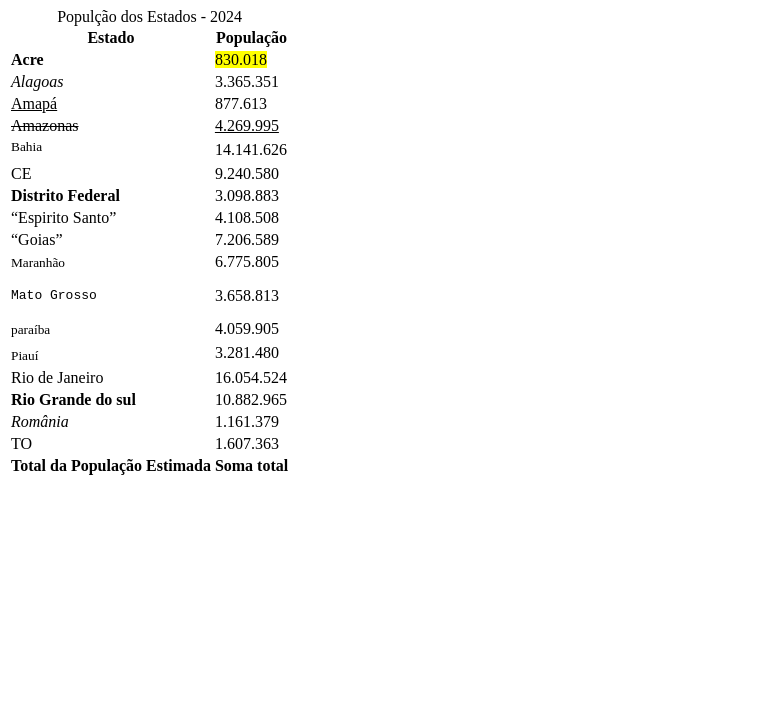
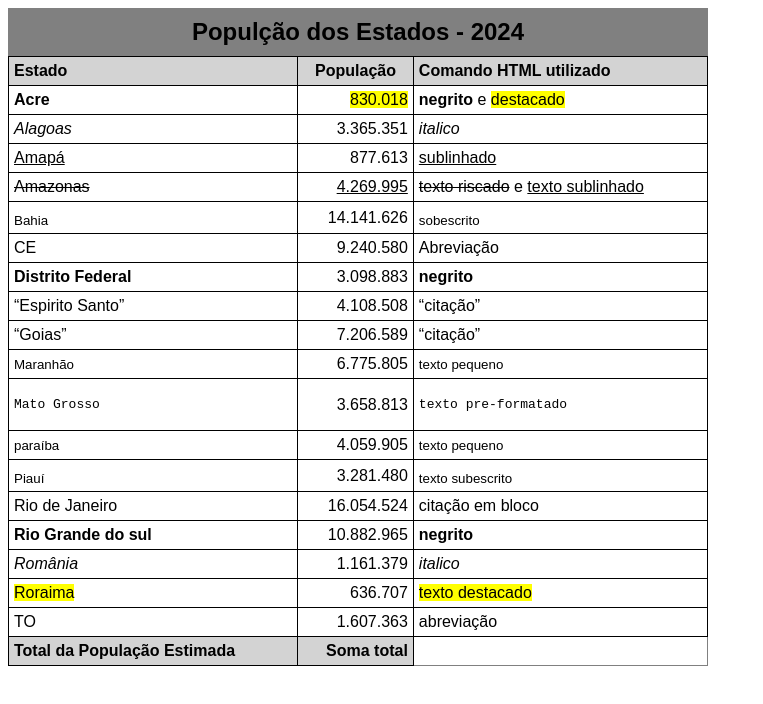
Before and after one commit to Nathalia-Rodrigues-1/aula-5-exercicios, a plain HTML site: page index.html in a window 1280 px wide. Shown: the whole page, without its empty margins (0-763 px from the left). Drawn offline with Linux system fonts and the light colour scheme.

Commit message:
novas mudanças

```diff
--- a/index.html
+++ b/index.html
@@ -4,88 +4,145 @@
     <meta charset="UTF-8">
     <meta http-equiv="X-UA-Compatible" content="IE=edge">
     <meta name="viewport" content="width=device-width, initial-scale=1.0">
-    <title>Document</title>
+    <title>tabelas</title>
+    <style>
+        body{
+            font-family: Arial, Helvetica, sans-serif;
+        }
+        table {
+            height: 400px;
+            width: 700px;
+
+            border-collapse: collapse ;
+            position: relative;
+        }
+        td, th {
+            border: 1px solid black;
+            padding: 5px;
+        }
+        thead, tfoot {
+            background-color:lightgray
+        }
+        caption {
+            /* Tamanho da fonte */
+            font-size: 1.5em;
+            /* Para colocar em negrito */
+            font-weight: bold;
+            /* Para deixar mais espaçado */
+            padding: 10px;
+            /* Colocar um fundo no meu caption */
+            background-color: gray;
+
+        }
+    </style>
 </head>
-    <table>
+    <table border="">
         <caption>Populção dos Estados - 2024</caption>
         <thead>
             <tr>
-                <th>Estado</th>
+                <th align="left">Estado</th>
                 <th>População</th>
+                <th align="left">Comando HTML utilizado</th>
             </tr>
         </thead>
         <tr>
                 <td><b>Acre</b></td>
-                <td><mark>830.018</mark></td>
+                <td align="right"><mark>830.018</mark></td>
+                <td><b>negrito</b> e <mark>destacado</mark></td>
             </tr>
             <tr>
             <td><i>Alagoas</i></td>
-            <td>3.365.351</td>
+            <td align="right">3.365.351</td>
+            <td><i>italico</i></td>
             </tr>
             <tr>
                 <td><u>Amapá</u></td>
-                <td>877.613</td>
+                <td align="right">877.613</td>
+                <td><u>sublinhado</u></td>
             </tr>
             <tr>
                 <td><del>Amazonas</del></td>
-                <td><u>4.269.995</u></td>
+                <td align="right"><u>4.269.995</u></td>
+                <td><del>texto riscado</del> e <u>texto sublinhado</u></td>
             </tr>
             <tr>
-                <td><sup>Bahia</sup></td>
-                <td>14.141.626</td>
+                <td><sub>Bahia</sub></td>
+                <td align="right">14.141.626</td>
+                <td><sub>sobescrito</sub></td>
             </tr>
             <tr>
                 <td>CE</td>
-                <td>9.240.580</td>
+                <td align="right">9.240.580</td>
+                <o>
+                    <td>Abreviação</td>
+                </o>
             </tr>
             <tr>
                 <td><b>Distrito Federal</b></td>
-                <td>3.098.883</td>
+                <td align="right">3.098.883</td>
+                <td><b>negrito</b></td>
             </tr>
             <tr>
                 <td><q>Espirito Santo</q></td>
-                <td>4.108.508</td>
+                <td align="right">4.108.508</td>
+                <td><q>citação</q></td>
             </tr>
             <tr>
                 <td><q>Goias</q></td>
-                <td>7.206.589</td>
+                <td align="right" >7.206.589</td>
+                <td><q>citação</q></td>
             </tr>
             <tr>
                 <td><small>Maranhão</small></td>
-                <td>6.775.805</td>
+                <td align="right">6.775.805</td>
+                <td><small>texto pequeno</small></td>
             </tr>
             <tr>
                 <td><pre>Mato Grosso</pre></td>
-                <td>3.658.813</td>
+                <td align="right">3.658.813</td>
+                <td><pre>texto pre-formatado</pre></td>
             </tr>
             <tr>
                 <td><small>paraíba</small></td>
-                <td>4.059.905</td>
+                <td align="right">4.059.905</td>
+                <td><small>texto pequeno</small></td>
             </tr>
             <tr>
                 <td><sub>Piauí</sub></td>
-                <td>3.281.480</td>
+                <td align="right">3.281.480</td>
+                <td><sub>texto subescrito</sub></td>
             </tr>
             <tr>
                 <td>Rio de Janeiro</td>
-                <td>16.054.524</td>
+                <td align="right">16.054.524</td>
+                <td>citação em bloco</td>
             </tr>
             <tr>
                 <td><b>Rio Grande do sul</b></td>
-                <td>10.882.965</td>
+                <td align="right">10.882.965</td>
+                <td><b>negrito</b></td>
             </tr>
             <tr>
                 <td><i>România</i></td>
-                <td>1.161.379</td>
+                <td align="right">1.161.379</td>
+                <td><i>italico</i></td>
+            </tr>
+            <tr>
+                <td><mark>Roraima</mark></td>
+                <td align="right">636.707</td>
+                <td><mark>texto destacado</mark></td>
             </tr>
             <tr>
                 <td>TO</td>
-                <td>1.607.363</td>
+                <td align="right">1.607.363</td>
+                <o>
+                    <td>abreviação</td>
+                </o>
             </tr>
         </tbody>
         <tfoot>
-            <th>Total da População Estimada</th>
-            <th>Soma total</th>
+            <th align="left">Total da População Estimada</th>
+            <th align="right">Soma total</th>
         </tfoot>
     </table>
 </body>
```
